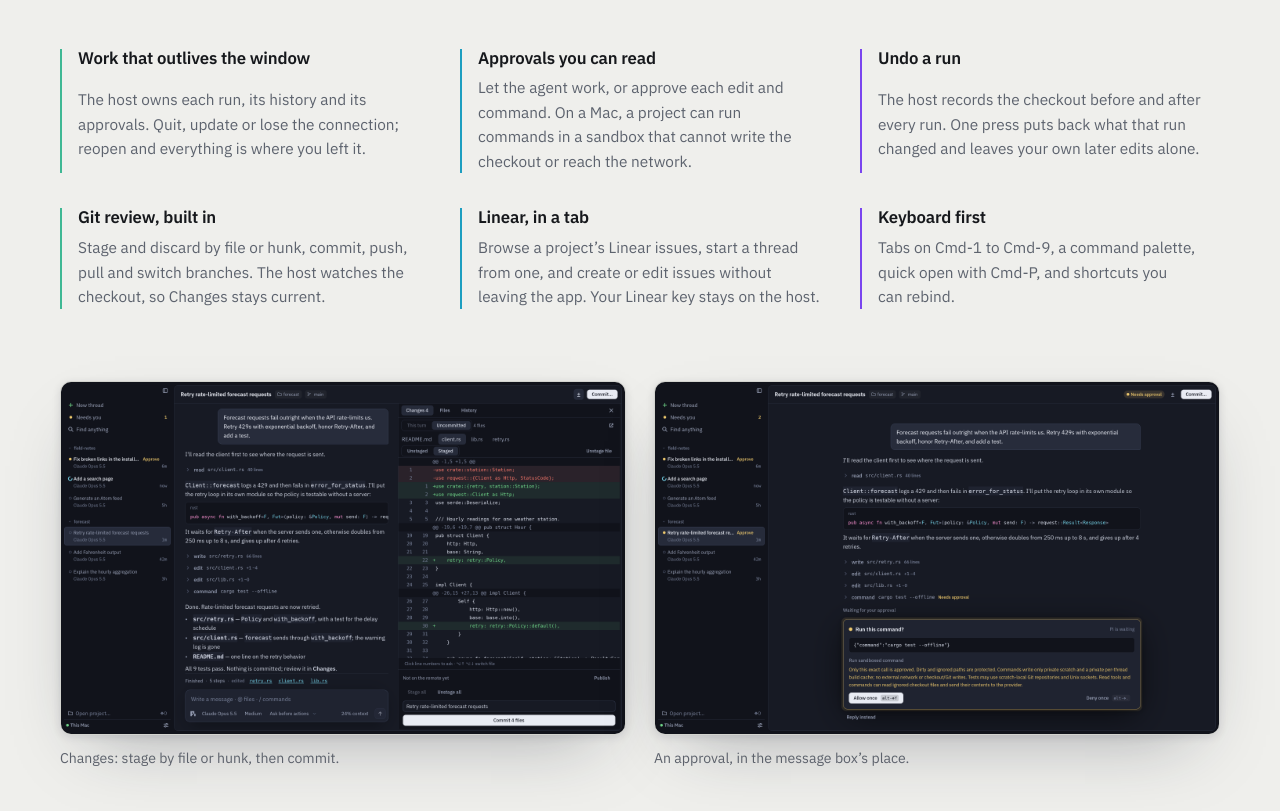
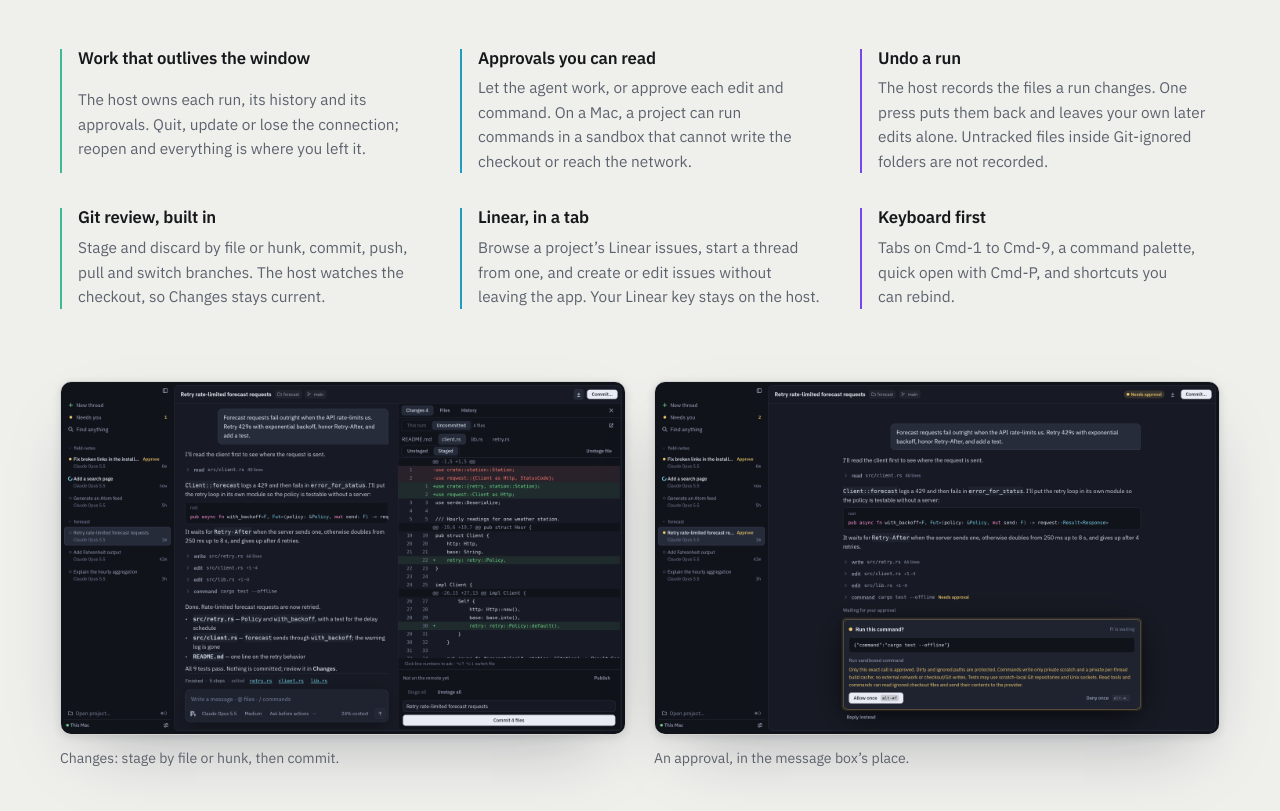
Before and after one commit to mostlyheath/plait-site, an Astro site: page / in a window 1280 px wide. Shown: the part 1639-2450 px from the top of the page. Built offline with nearby package versions, Linux system fonts and the light colour scheme; Astro itself is replaced by a stand-in of ours.

Commit message:
State what Undo does not record (#1)
Co-authored-by: Claude Opus 5.5 <noreply@anthropic.com>

```diff
--- a/src/pages/index.astro
+++ b/src/pages/index.astro
@@ -45,7 +45,7 @@ const features = [
   },
   {
     title: 'Undo a run',
-    body: 'The host records the checkout before and after every run. One press puts back what that run changed and leaves your own later edits alone.',
+    body: 'The host records the files a run changes. One press puts them back and leaves your own later edits alone. Untracked files inside Git-ignored folders are not recorded.',
   },
   {
     title: 'Git review, built in',
```
